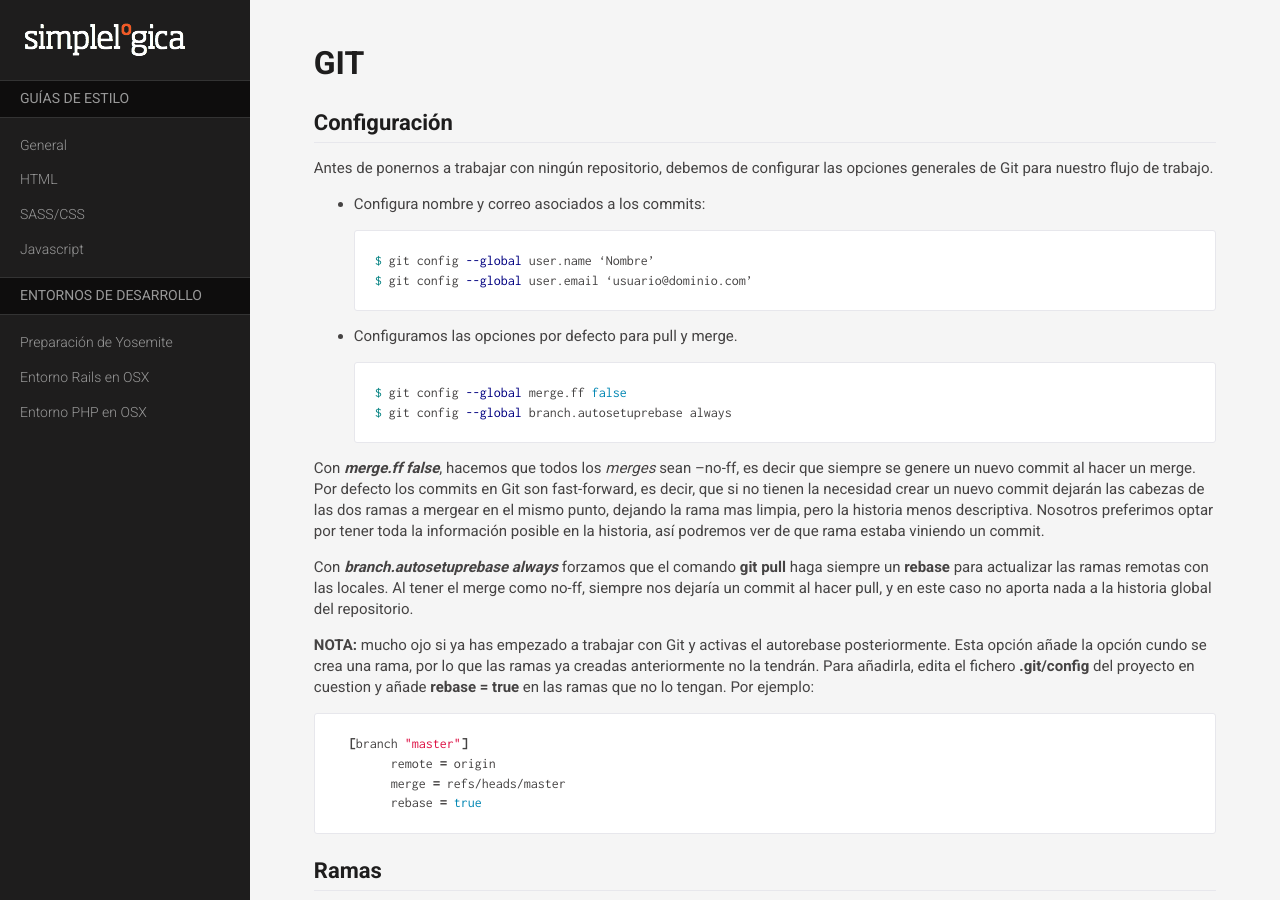
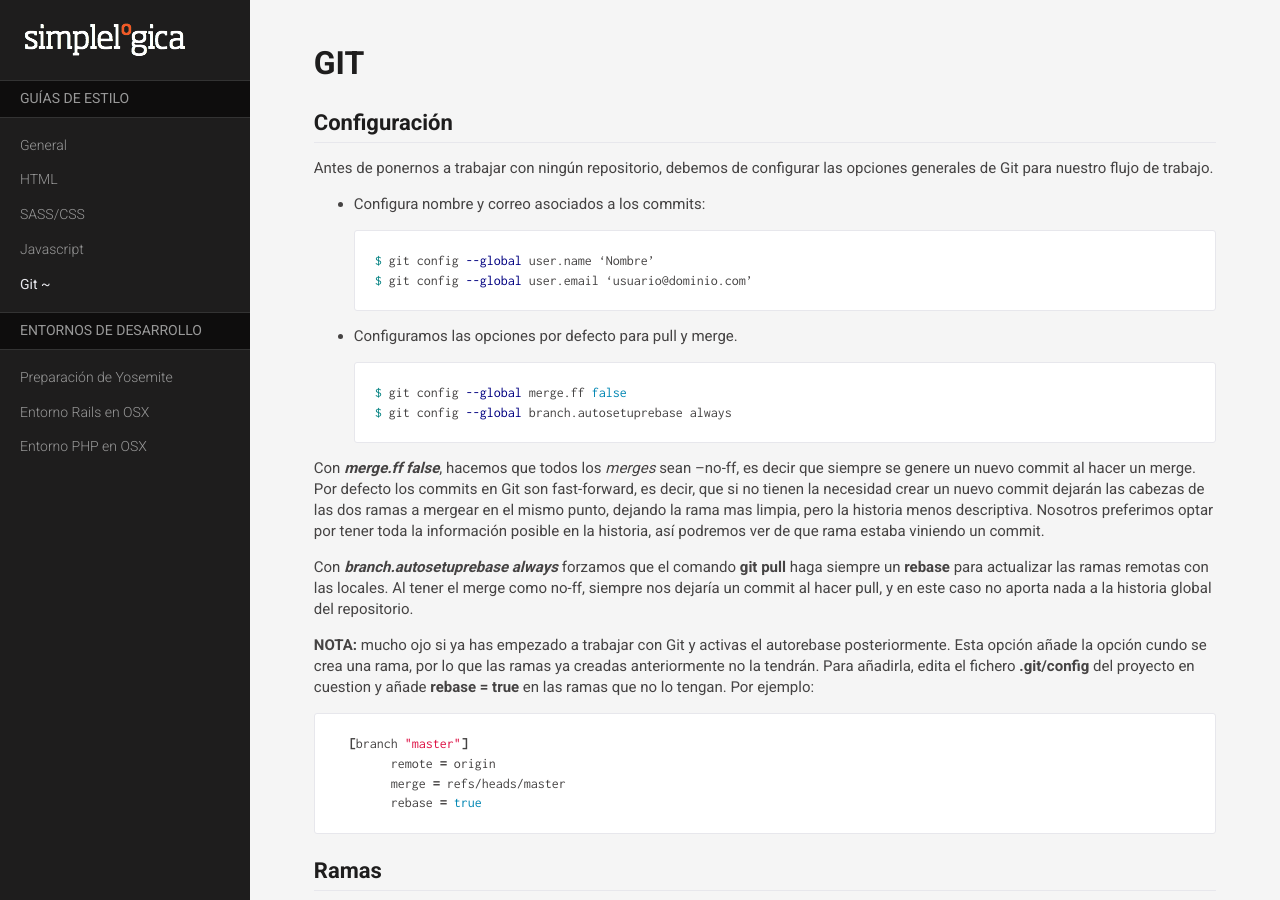
Before and after one commit to simplelogica/styleguides, a Jekyll site: the page built from estilo/git.md, in a window 1280 px wide and 900 px high. Built offline with Jekyll 4.4.1, drawn with Linux system fonts in a browser that asks for light colours; nearby versions of some CDN libraries; Markdown is read by kramdown in place of the engine named in the settings.

Commit message:
Forgotten git styleguide

```diff
--- a/_includes/header.html
+++ b/_includes/header.html
@@ -7,6 +7,7 @@
       <li><a href="{{ site.baseurl }}/estilo/html.html"{% if page.slug == "html" %} class="active"{% endif %}>HTML</a></li>
       <li><a href="{{ site.baseurl }}/estilo/sass-css.html"{% if page.slug == "css" %} class="active"{% endif %}>SASS/CSS</a></li>
       <li><a href="{{ site.baseurl }}/estilo/javascript.html"{% if page.slug == "javascript" %} class="active"{% endif %}>Javascript</a></li>
+      <li><a href="{{ site.baseurl }}/estilo/git.html"{% if page.slug == "git" %} class="active"{% endif %}>Git</a></li>
     </ul>
     <ul>
       <li><h3>Entornos de desarrollo</h3></li>
```
Also changed, not shown: estilo/git.md (renamed from guias/git.md).
